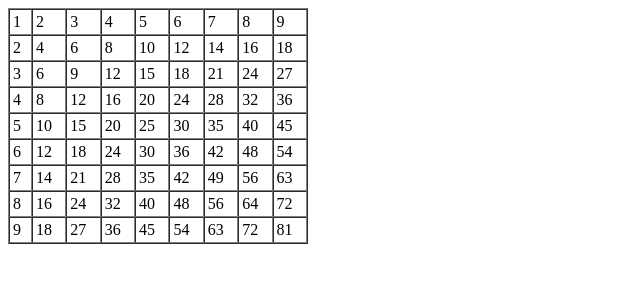
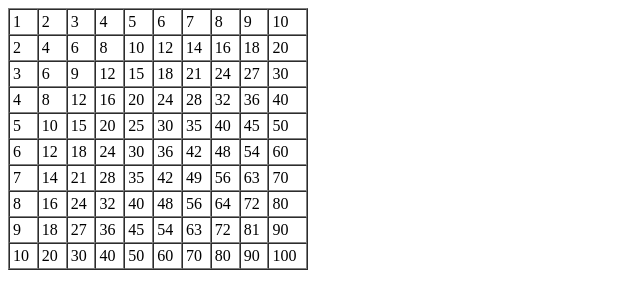
Before and after one commit to hoan-blip/hoangitproject, a plain HTML site: page 10.Cấu trúc lặp/vllongnhau.html in a window 1280 px wide. Shown: the whole page, without its empty margins (0-640 px from the left). Drawn offline with Linux system fonts and the light colour scheme.

Commit message:
Nộp bài

```diff
--- a/10.Cấu trúc lặp/vllongnhau.html
+++ b/10.Cấu trúc lặp/vllongnhau.html
@@ -9,9 +9,9 @@
         var sout,i,j;
         sout = "<table border = '1' width='300' cellspacing='0' cellpadding='3'> ";
         i = j = 1;
-        while (i < 10){
+        while (i <= 10){
             sout = sout + "<tr>";
-            while (j < 10){
+            while (j <= 10){
                 sout = sout + "<td>" + i * j + "</td>";
                 j++;
             }
```
